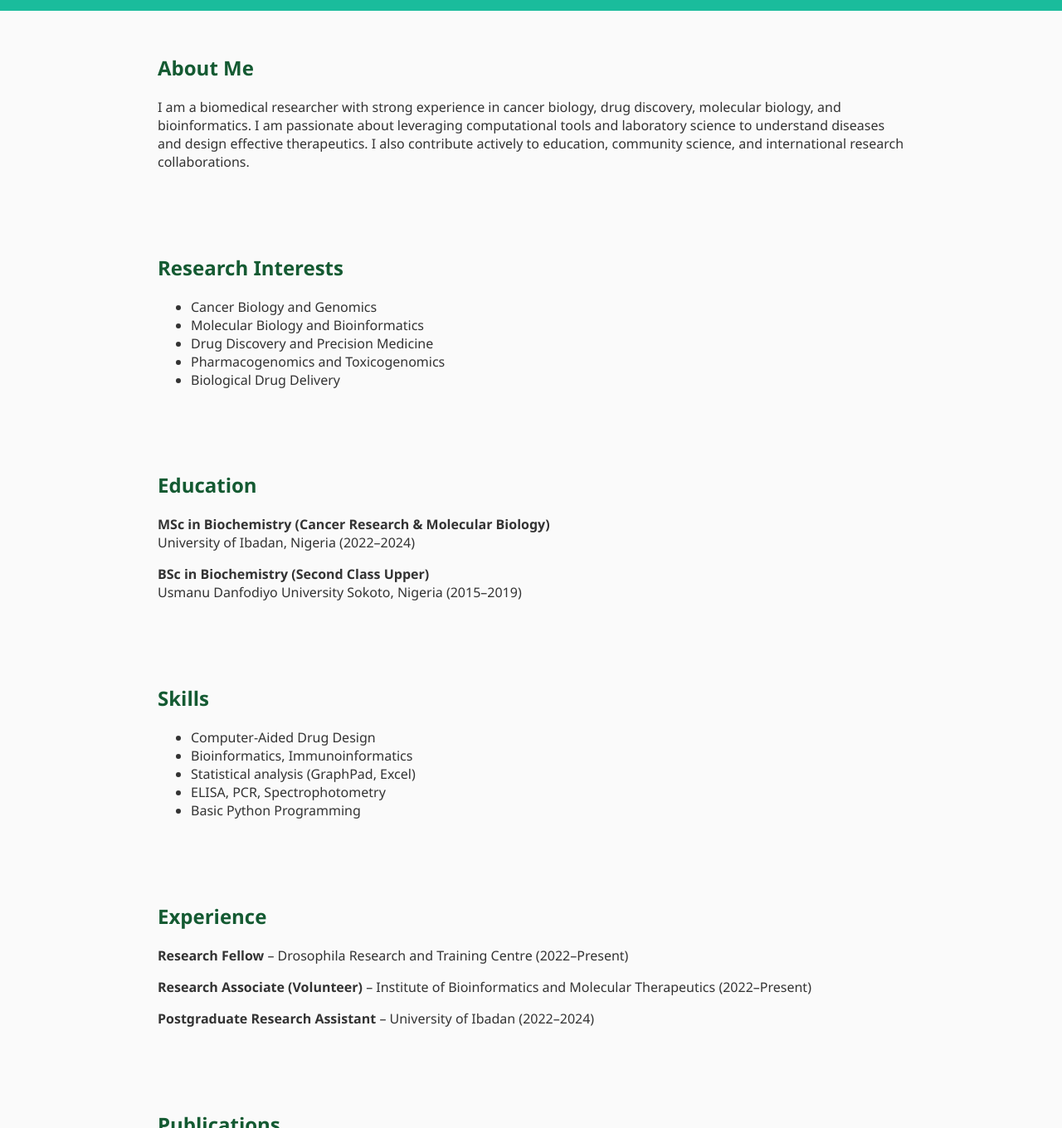
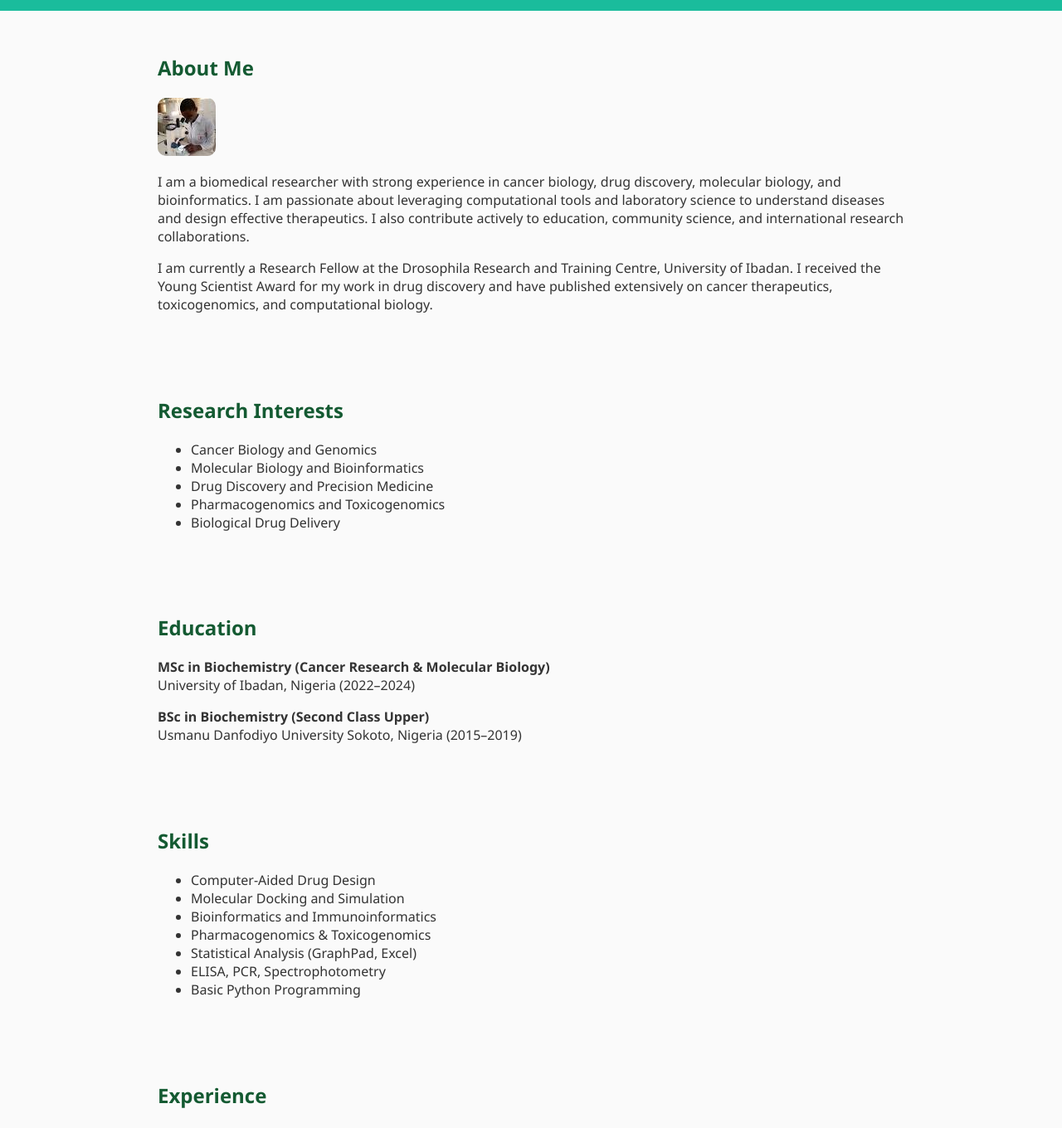
Before and after one commit to ibrahimabdulwasiu/abdulwasiu.github.io, a plain HTML site: page index.html in a window 1280 px wide. Shown: the part 229-1589 px from the top of the page at 83% size. Drawn offline with Linux system fonts and the light colour scheme.

Commit message:
Add files via upload

```diff
--- a/index.html
+++ b/index.html
@@ -50,6 +50,12 @@
       text-align: center;
       padding: 1rem;
     }
+    .profile-img {
+      max-width: 200px;
+      border-radius: 10px;
+      display: block;
+      margin-bottom: 20px;
+    }
   </style>
 </head>
 <body>
@@ -70,7 +76,9 @@
 
   <section id="about">
     <h2>About Me</h2>
+    <img src="profile_photo.png" alt="Abdulwasiu Ibrahim" class="profile-img">
     <p>I am a biomedical researcher with strong experience in cancer biology, drug discovery, molecular biology, and bioinformatics. I am passionate about leveraging computational tools and laboratory science to understand diseases and design effective therapeutics. I also contribute actively to education, community science, and international research collaborations.</p>
+    <p>I am currently a Research Fellow at the Drosophila Research and Training Centre, University of Ibadan. I received the Young Scientist Award for my work in drug discovery and have published extensively on cancer therapeutics, toxicogenomics, and computational biology.</p>
   </section>
 
   <section id="interests">
@@ -94,8 +102,10 @@
     <h2>Skills</h2>
     <ul>
       <li>Computer-Aided Drug Design</li>
-      <li>Bioinformatics, Immunoinformatics</li>
-      <li>Statistical analysis (GraphPad, Excel)</li>
+      <li>Molecular Docking and Simulation</li>
+      <li>Bioinformatics and Immunoinformatics</li>
+      <li>Pharmacogenomics & Toxicogenomics</li>
+      <li>Statistical Analysis (GraphPad, Excel)</li>
       <li>ELISA, PCR, Spectrophotometry</li>
       <li>Basic Python Programming</li>
     </ul>
```
Also changed, not shown: profile_photo.png (added).
